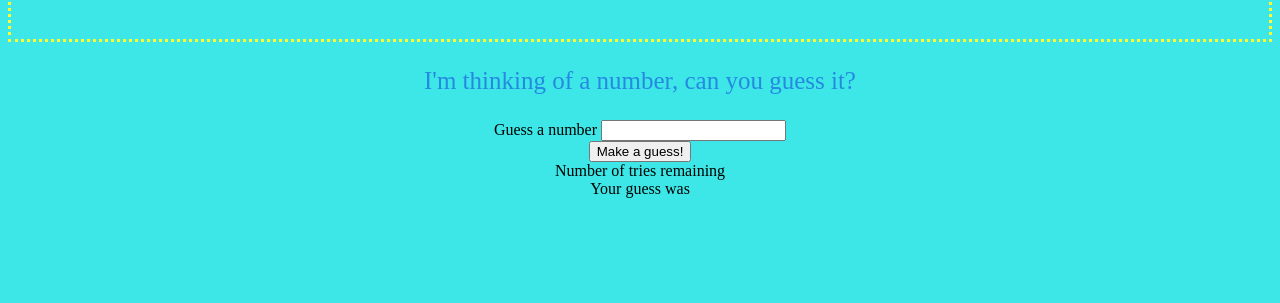
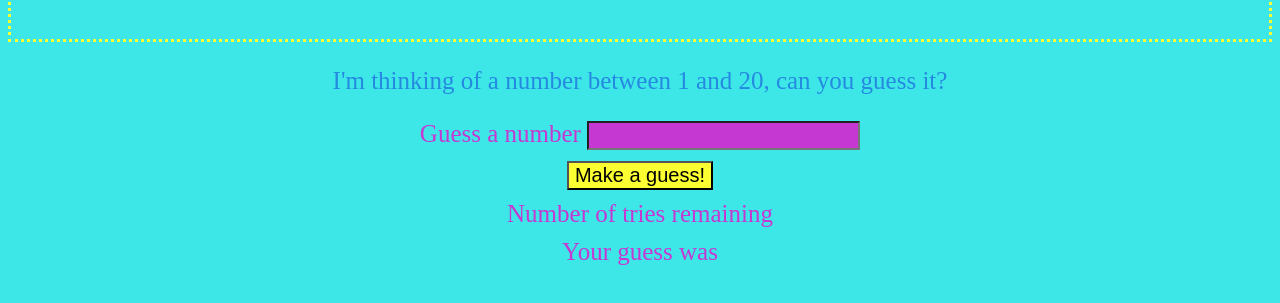
Before and after one commit to janellemellor/about-me, a plain HTML site: page index.html in a window 1280 px wide. Shown: the part 121-424 px from the top of the page. Drawn offline with Linux system fonts and the light colour scheme.

Commit message:
add styling

```diff
--- a/index.html
+++ b/index.html
@@ -13,7 +13,7 @@
     <header><h1><strong>Guessing Game!</strong></h1>
     </header>
 
-    <p>I'm thinking of a number, can you guess it?</p>
+    <p>I'm thinking of a number between 1 and 20, can you guess it?</p>
 
     <div>
         Guess a number
--- a/style.css
+++ b/style.css
@@ -15,3 +15,24 @@ p {
     color: #2589E1;
     font-size: 25px;
 }
+
+div {
+    color: #C638D2;
+    font-size: 25px;
+    margin: 10px;
+}
+
+input {
+    background-color: #C638D2;
+    font-size: 20px;
+}
+
+button {
+    background-color: #FBFF32;
+    font-size: 20px;
+}
+
+#results {
+    font-size: 50px;
+    color: #FBFF32;
+}
```
